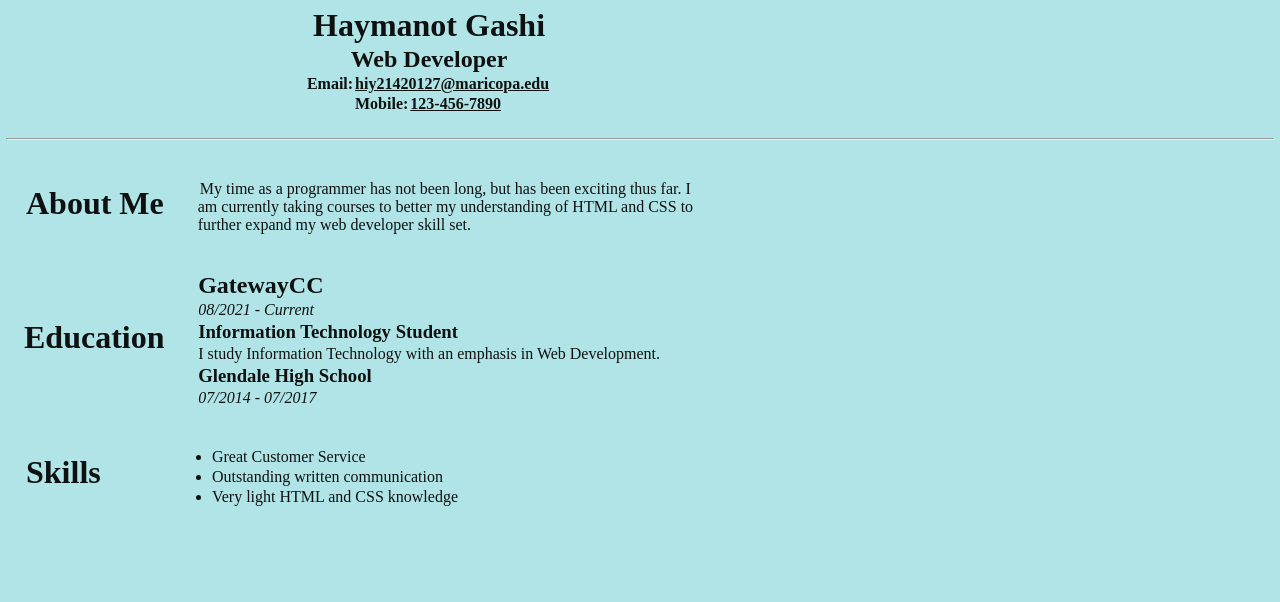
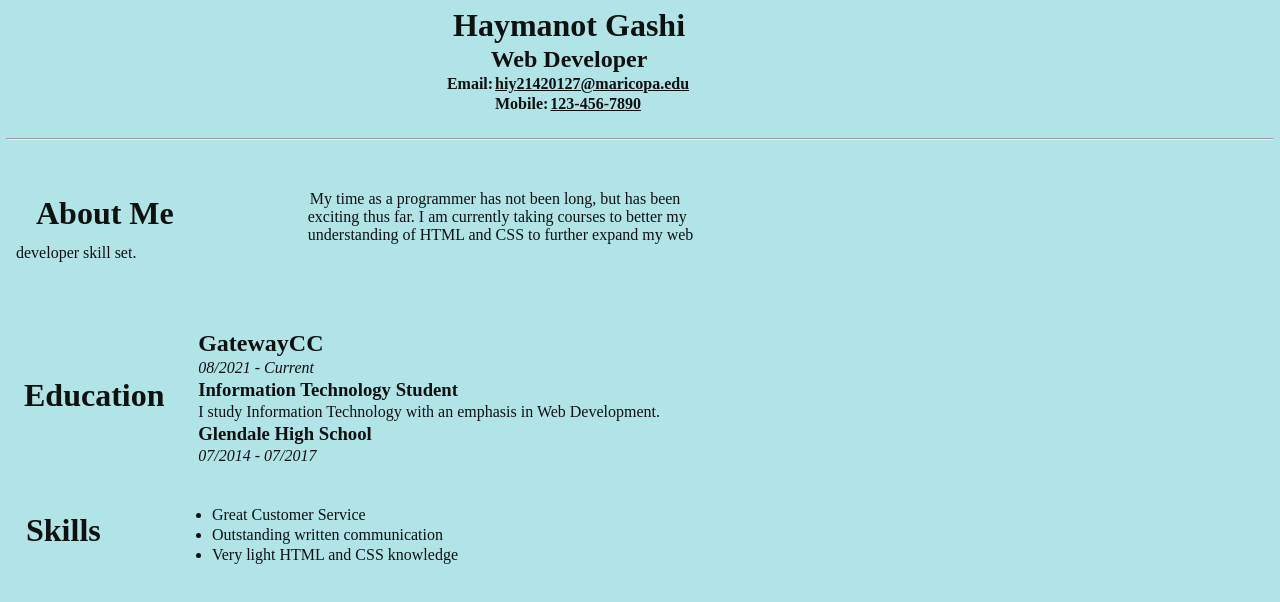
Before and after one commit to hgashi/Resume, a plain HTML site: page index.html in a window 1280 px wide. Drawn offline with Linux system fonts and the light colour scheme.

Commit message:
Update style.css

```diff
--- a/style.css
+++ b/style.css
@@ -11,20 +11,22 @@
     margin: 15px;
     font-weight: bold;
     text-align: center;
-    position:relative; top:-10px; left:60px;
+    position:relative; top:-10px; left:200px;
 }
 
 #Profile {
     width: 700px;
-    margin: 20px;
-    padding-bottom: 10px;
+    margin: 30px;
+    padding-bottom: 30px;
     text-align: left;
-    margin-top: 30px;
+    margin-top: 40px;
 }
+
+
 
 #Profile .header1 {
     float: left;
-    padding-right: 50px;
+    padding-right: 150px;
     margin-top: 15px;
     display: inline;
 }
```
